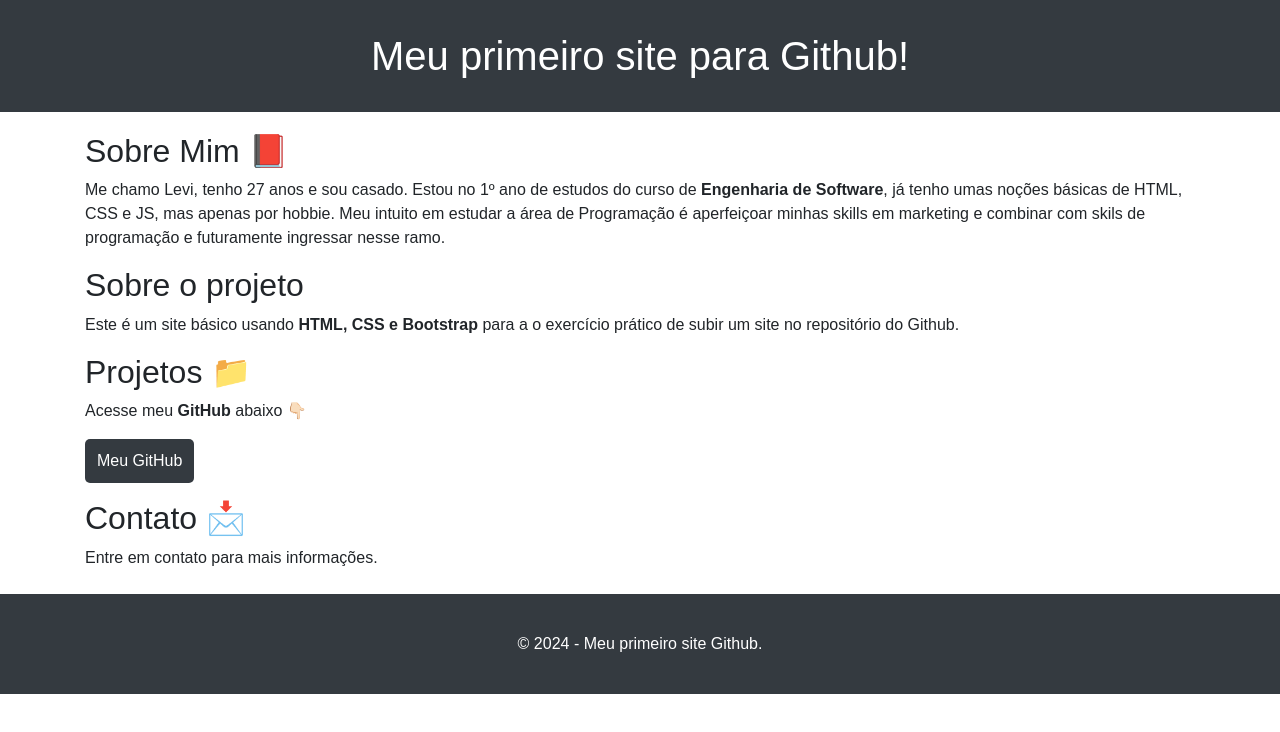
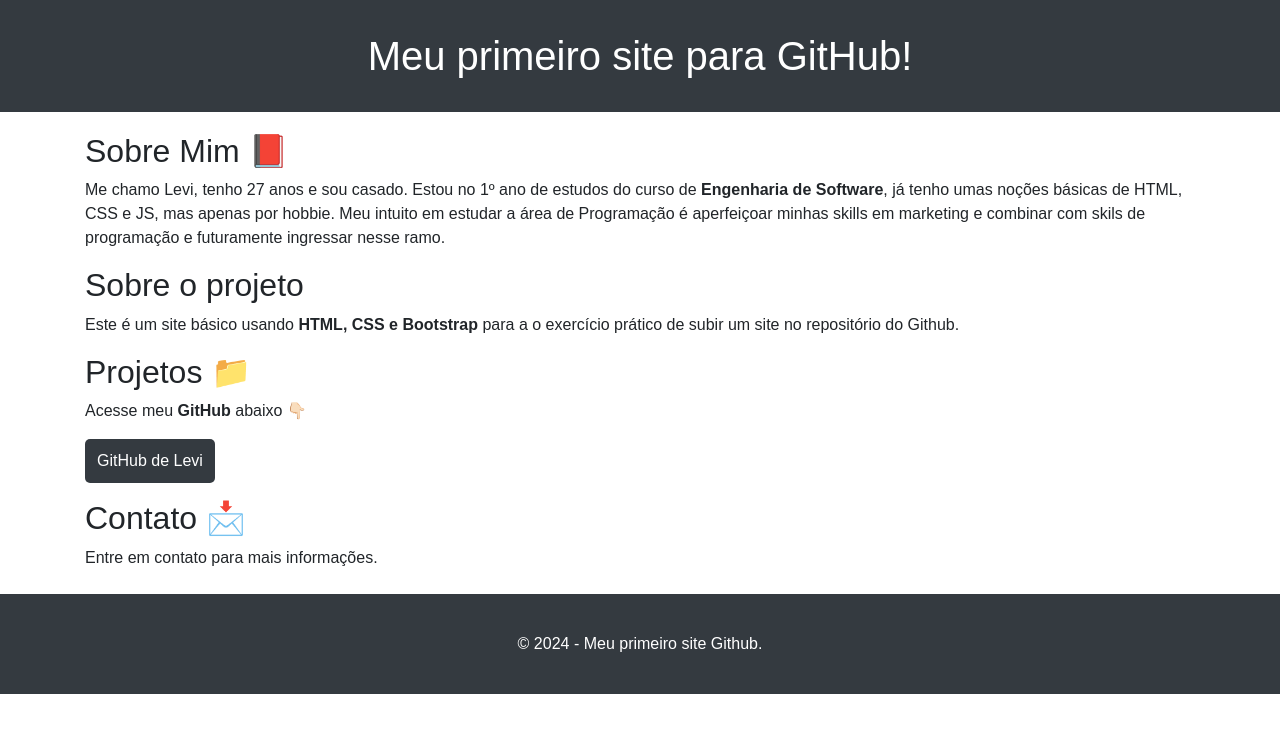
Before and after one commit to levibartoly/meu-portfolio, a plain HTML site: page index.html in a window 1280 px wide. Drawn offline with nearby package versions, Linux system fonts and the light colour scheme.

Commit message:
Update index.html

```diff
--- a/index.html
+++ b/index.html
@@ -3,7 +3,7 @@
 <head>
     <meta charset="UTF-8">
     <meta name="viewport" content="width=device-width, initial-scale=1.0">
-    <title>Início - Meu primeiro site para Github</title>
+    <title>Início - Meu primeiro site para GitHub!</title>
     <link href="https://stackpath.bootstrapcdn.com/bootstrap/4.5.2/css/bootstrap.min.css" rel="stylesheet">
     <link rel="icon" href="favicon.png" type="image/png">
     <style>
@@ -45,7 +45,7 @@
 <body>
 
     <header class="p-3 text-center">
-        <h1 class="custom-margin-h1-header">Meu primeiro site para Github!</h1>
+        <h1 class="custom-margin-h1-header">Meu primeiro site para GitHub!</h1>
     </header>
 
     <main class="container">
@@ -57,7 +57,7 @@
 
         <h2>Projetos 📁</h2>
         <p>Acesse meu <strong>GitHub</strong> abaixo 👇🏻</p>
-        <a href="https://github.com/levibartoly" class="botao-git">Meu GitHub</a>
+        <a href="https://github.com/levibartoly" class="botao-git">GitHub de Levi</a>
 
         <h2>Contato 📩</h2>
         <p>Entre em contato para mais informações.</p>
```
